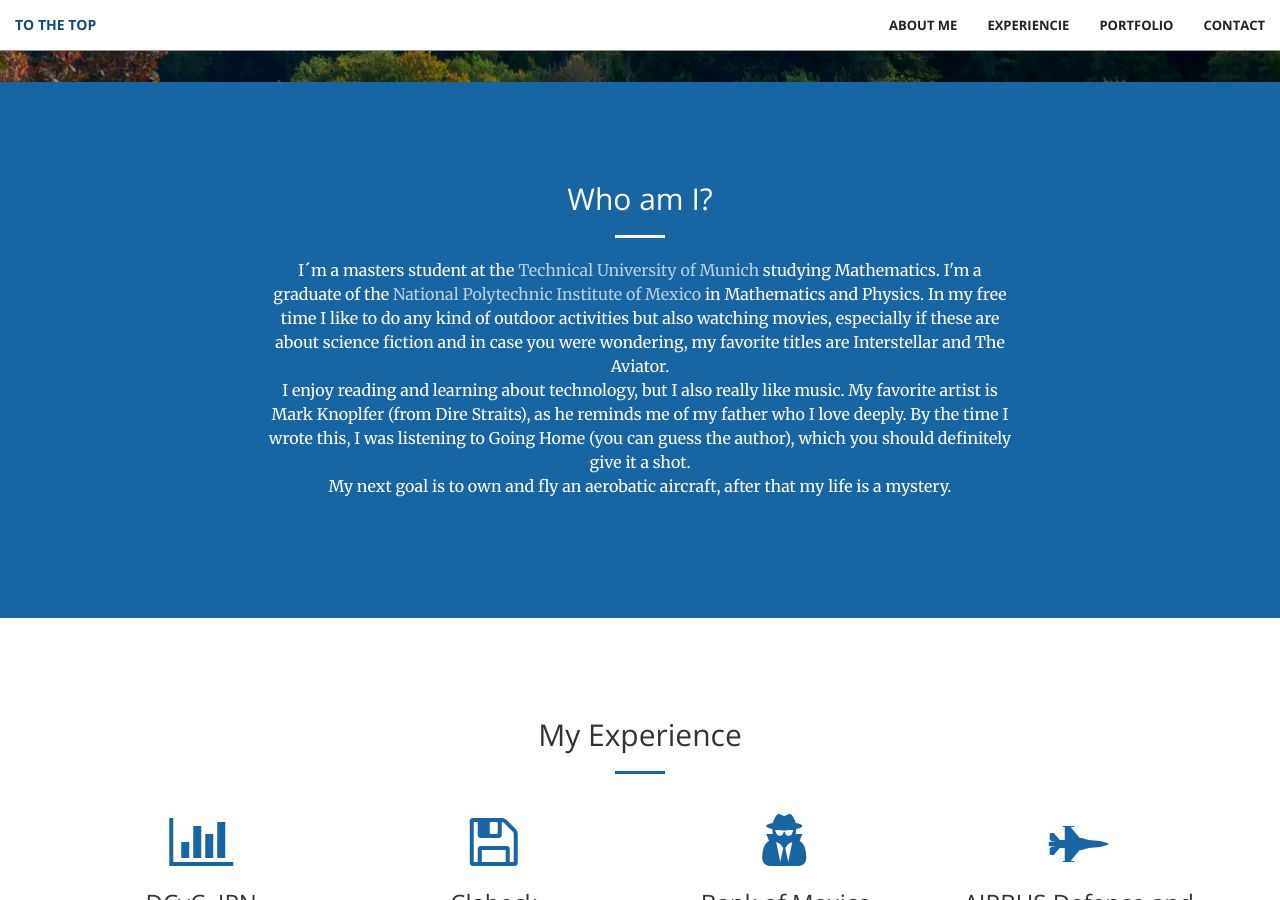
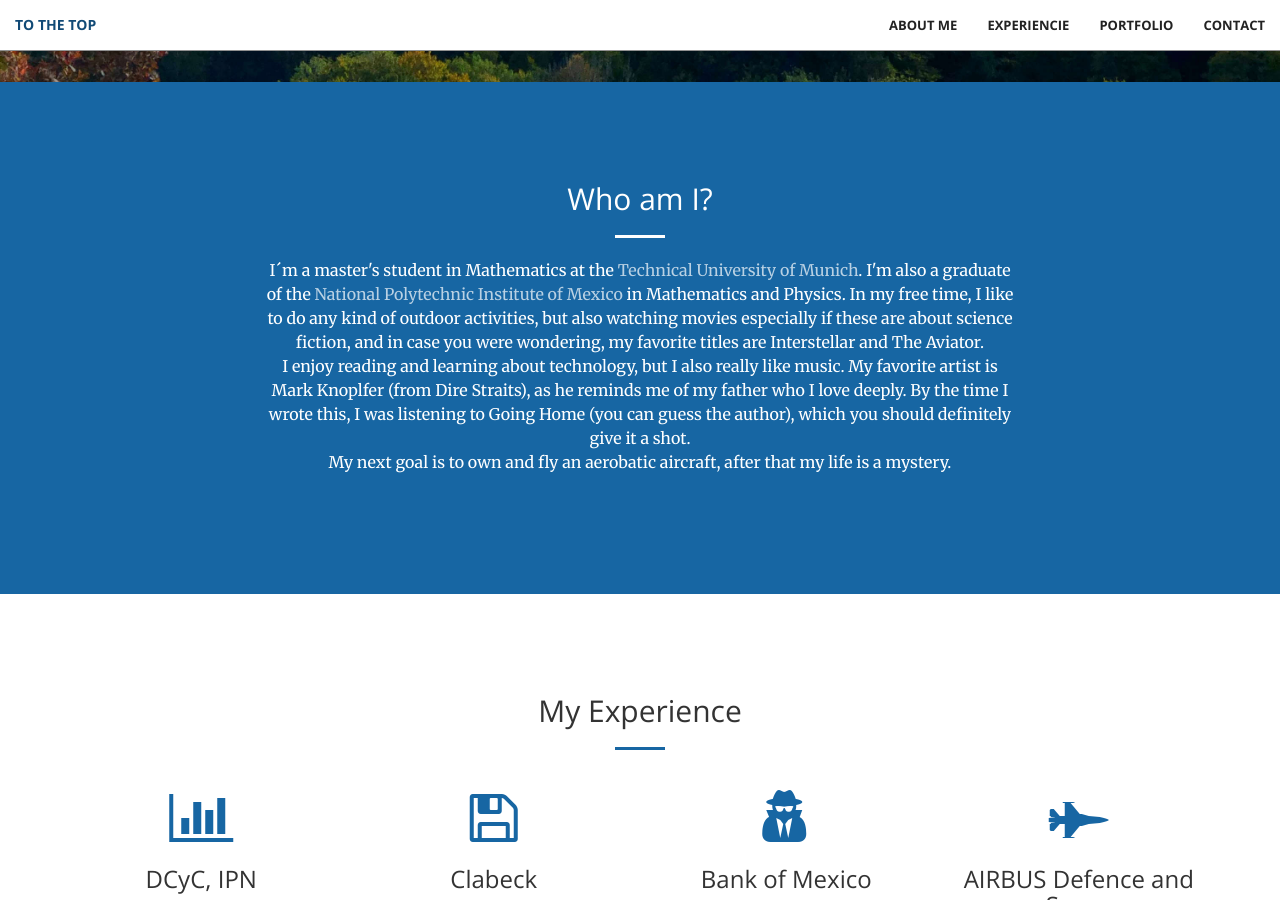
Before and after one commit to andresbecker/andresbecker.github.io, a Jekyll site: the page built from index.html, in a window 1280 px wide and 900 px high, scrolled down 818 px. Built offline with Jekyll 4.4.1, drawn with Linux system fonts in a browser that asks for light colours.

Commit message:
Some minor changes in the about me content

```diff
--- a/_includes/call-to-action.html
+++ b/_includes/call-to-action.html
@@ -4,9 +4,9 @@
             <div class="col-lg-8 col-lg-offset-2 text-center">
                 <h2 class="section-heading">Who am I?</h2>
                 <hr class="light">
-                <p class="text-white">I´m a masters student at the <a class="text-faded" href="https://www.tum.de">Technical University of Munich</a> studying Mathematics.
-                  I'm a graduate of the <a class="text-faded" href="https://es.wikipedia.org/wiki/Instituto_Polit%C3%A9cnico_Nacional">National Polytechnic Institute of Mexico</a> in Mathematics and Physics.
-                  In my free time I like to do any kind of outdoor activities but also watching movies, especially if these are about science fiction and in case you were wondering,
+                <p class="text-white">I´m a master's student in Mathematics at the <a class="text-faded" href="https://www.tum.de">Technical University of Munich</a>.
+                  I'm also a graduate of the <a class="text-faded" href="https://es.wikipedia.org/wiki/Instituto_Polit%C3%A9cnico_Nacional">National Polytechnic Institute of Mexico</a> in Mathematics and Physics.
+                  In my free time, I like to do any kind of outdoor activities, but also watching movies especially if these are about science fiction, and in case you were wondering,
                   my favorite titles are Interstellar and The Aviator. <br>
                   I enjoy reading and learning about technology, but I also really like music.
                   My favorite artist is Mark Knoplfer (from Dire Straits), as he reminds me of my father who I love deeply.
```
